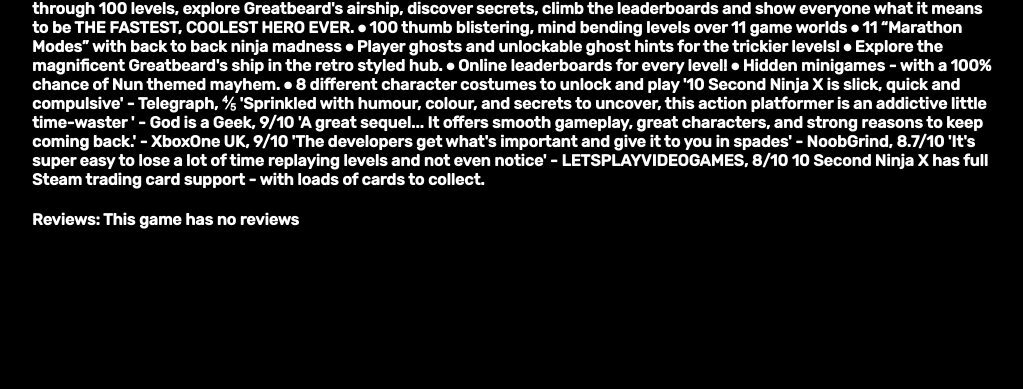
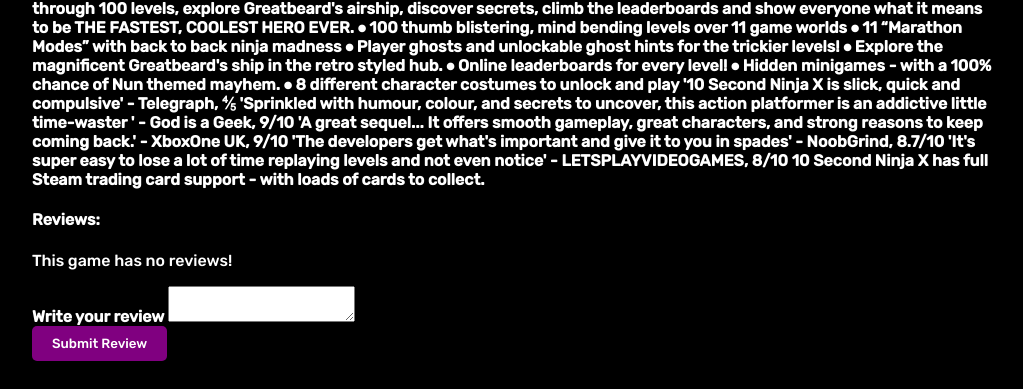
Before and after one commit to IsabelBody/Game-Library, a Flask app: page /description?game_id=435790 in a window 1280 px wide. Shown: the part 936-1325 px from the top of the page, without its empty margins (128-1151 px from the left). Before the commit the page ends 1165 px from the top, so only its background shows below. Run offline with Flask 3, Linux system fonts and the light colour scheme; the visitor is signed in with stand-in values (Sample User, id 1); some libraries are stand-ins or nearby versions.

Commit message:
Users can now add reviews, still need to CSS the form, Still need to restrict one review for each game per user

```diff
--- a/games/adapters/memory_repository.py
+++ b/games/adapters/memory_repository.py
@@ -68,6 +68,10 @@ class MemoryRepository(AbstractRepository):
     def get_publishers(self) -> List[Publisher]:
         return self.__publishers
 
+    def add_review_to_game(self, game_id, review):
+        game = self.get_game(game_id)
+        if game:
+            game.add_review(review)
 
 def populate(repo: AbstractRepository):
     dir_name = os.path.dirname(os.path.abspath(__file__))
--- a/games/description/description.py
+++ b/games/description/description.py
@@ -1,14 +1,58 @@
-from flask import Blueprint, request, render_template
-
+from flask import Blueprint, request, render_template, redirect, url_for, flash, session
 from games.adapters.memory_repository import *
+from games.authentication.authentication import login_required
 from games.description import services
+from flask_wtf import FlaskForm
+from wtforms import TextAreaField, SubmitField
+from wtforms.validators import DataRequired
 
 description_blueprint = Blueprint(
     'description_bp', __name__)
 
 
+class ReviewForm(FlaskForm):
+    review_text = TextAreaField('Write your review', validators=[DataRequired()])
+    submit = SubmitField('Submit Review')
+
+
 @description_blueprint.route('/description', methods=['GET'])
 def description():
+    # Get the game_id from the query parameters (e.g., /description?game_id=1)
     game_id = int(request.args.get('game_id'))
+
+    # Retrieve the game details based on the game_id
     game = services.get_game(repo.repo_instance, game_id)
-    return render_template('gameDescription.html', game=game)
+
+    # Create an instance of the ReviewForm
+    form = ReviewForm()
+
+    # Calculate the number of reviews
+    length = len(game.reviews)
+
+    # Render the game description page with the form
+    return render_template('gameDescription.html', game=game, form=form, length=length)
+
+
+@description_blueprint.route('/add_review/<int:game_id>', methods=['POST'])
+@login_required
+def add_review(game_id):
+    # Obtain the user name of the currently logged in user.
+    user_name = session['user_name']
+
+    # Create an instance of the ReviewForm
+    form = ReviewForm()
+
+    if form.validate_on_submit():
+        # Successful POST, add the review to the game.
+        review_text = form.review_text.data
+
+        try:
+            # Call the service layer function to add the review
+            services.add_review(game_id, review_text, user_name, repo.repo_instance)
+            flash('Review posted successfully!', 'success')
+
+        except ValueError as e:
+            flash(str(e), 'error')
+
+    # Redirect back to the game description page with a confirmation message.
+    return redirect(url_for('description_bp.description', game_id=game_id))
--- a/games/description/services.py
+++ b/games/description/services.py
@@ -2,5 +2,20 @@ from games.adapters.repository import AbstractRepository
 
 
 def get_game(repo: AbstractRepository, game_id):
+    return repo.get_game(game_id)
 
-    return repo.get_game(game_id)
+
+def add_review(game_id, review_text, user_name, repo):
+    # Check if the game exists (you might want to handle this case differently)
+    game = repo.get_game(game_id)
+    if not game:
+        raise ValueError(f"Game with ID {game_id} not found.")
+
+    # Create a Review object or dictionary with the review details (e.g., user_name, review_text)
+    review = {
+        'user_name': user_name,
+        'review_text': review_text,
+    }
+
+    # Add the review to the game using the game's add_review method
+    game.add_review(review)
--- a/games/domainmodel/model.py
+++ b/games/domainmodel/model.py
@@ -179,9 +179,12 @@ class Game:
     @reviews.setter
     def reviews(self, reviews):
         if isinstance(reviews, str) and reviews.strip() != "":
-            self.__reviews = reviews
+            self.__reviews.append(reviews)
         else:
-            self.__reviews = "This game has no reviews"
+            self.__reviews = []
+
+    def add_review(self, review):
+        self.__reviews.append(review)
 
     @property
     def genres(self) -> list:
--- a/games/static/css/main.css
+++ b/games/static/css/main.css
@@ -448,3 +448,16 @@ input {
 .profile-header {
   text-align: center;
 }
+
+.review {
+background: white;
+color: purple;
+}
+
+.review h4 {
+color: purple
+}
+
+.review p {
+color: purple
+}
--- a/games/templates/gameDescription.html
+++ b/games/templates/gameDescription.html
@@ -1,16 +1,63 @@
-{% extends 'layout.html' %} {% block content %}
+{% extends 'layout.html' %}
+
+{% block content %}
 <div class="main">
-  <h1>Title: {{game.title}}</h1>
-  <h2>Price: ${{game.price}}</h2>
-  <h3>Publisher: {{game.publisher.publisher_name}}</h3>
-  <h3>
-    Genres: {% for genre in game.genres %} {{ genre.genre_name }} {% if not
-    loop.last %}, {% endif %} {% endfor %}
-  </h3>
+    <h1>Title: {{ game.title }}</h1>
+    <h2>Price: ${{ game.price }}</h2>
+    <h3>Publisher: {{ game.publisher.publisher_name }}</h3>
+    <h3>
+        Genres: {% for genre in game.genres %}
+        {{ genre.genre_name }}{% if not loop.last %}, {% endif %}{% endfor %}
+    </h3>
+    <h3>Release Date: {{ game.release_date }}</h3>
+    <img src="{{ game.image_url }}" alt="{{ game.title }} Image" />
+    <h4>Description: {{ game.description }}</h4>
 
-  <h3>Release Date: {{game.release_date}}</h3>
-  <img src="{{game.image_url}}" alt="{{game.title}} Image" />
-  <h4>Description: {{game.description}}</h4>
-  <h4>Reviews: {{game.reviews}}</h4>
+    <!-- Display Reviews -->
+    <h4>Reviews:</h4>
+    {% if length != 0 %}
+    <ul>
+        {% for review in game.reviews %}
+        <li>
+            {% with review=review %}
+            {% include 'review.html' %}
+            {% endwith %}
+        </li>
+        {% endfor %}
+    </ul>
+    {% else %}
+    <p>This game has no reviews!</p>
+    {% endif %}
+
+    {% if 'user_name' in session %}
+    <!-- Check if the user has already reviewed the game -->
+    {% set user_reviewed = False %}
+    {% for review in game.reviews %}
+        {% if review.user_name == session['user_name'] %}
+            {% set user_reviewed = True %}
+        {% endif %}
+    {% endfor %}
+
+    {% if user_reviewed %}
+    <!-- Display a message if the user has already reviewed -->
+    <p>You have already reviewed this game.</p>
+    {% else %}
+    <!-- Review Form for Logged In Users -->
+    <form method="POST" action="{{ url_for('description_bp.add_review', game_id=game.game_id) }}">
+        {{ form.hidden_tag() }}
+        <input type="hidden" name="game_id" value="{{ game.game_id }}">
+        <div class="form-group">
+            {{ form.review_text.label(class="form-control-label") }}
+            {{ form.review_text(class="form-control") }}
+        </div>
+        <div class="form-group">
+            {{ form.submit }}
+        </div>
+    </form>
+    {% endif %}
+    {% else %}
+    <!-- Message for Non-Logged In Users -->
+    <p>Please log in to post a review.</p>
+    {% endif %}
 </div>
 {% endblock %}
--- /dev/null
+++ b/games/templates/review.html
@@ -0,0 +1,6 @@
+<div class="review">
+    {% if review.review_text %}
+    <h4>Review by {{ review.user_name }}</h4>
+    <p>{{ review.review_text }}</p>
+    {% endif %}
+</div>
--- a/requirements.txt
+++ b/requirements.txt
@@ -1,5 +1,7 @@
-pytest
+pytest~=7.4.0
 Flask==2.3.2
 flask-wtf
 password-validator
 python-dotenv==0.19.0
+WTForms~=3.0.1
+werkzeug~=2.3.7
```
Also changed, not shown: games/adapters/repository.py (+9 -0 lines).
